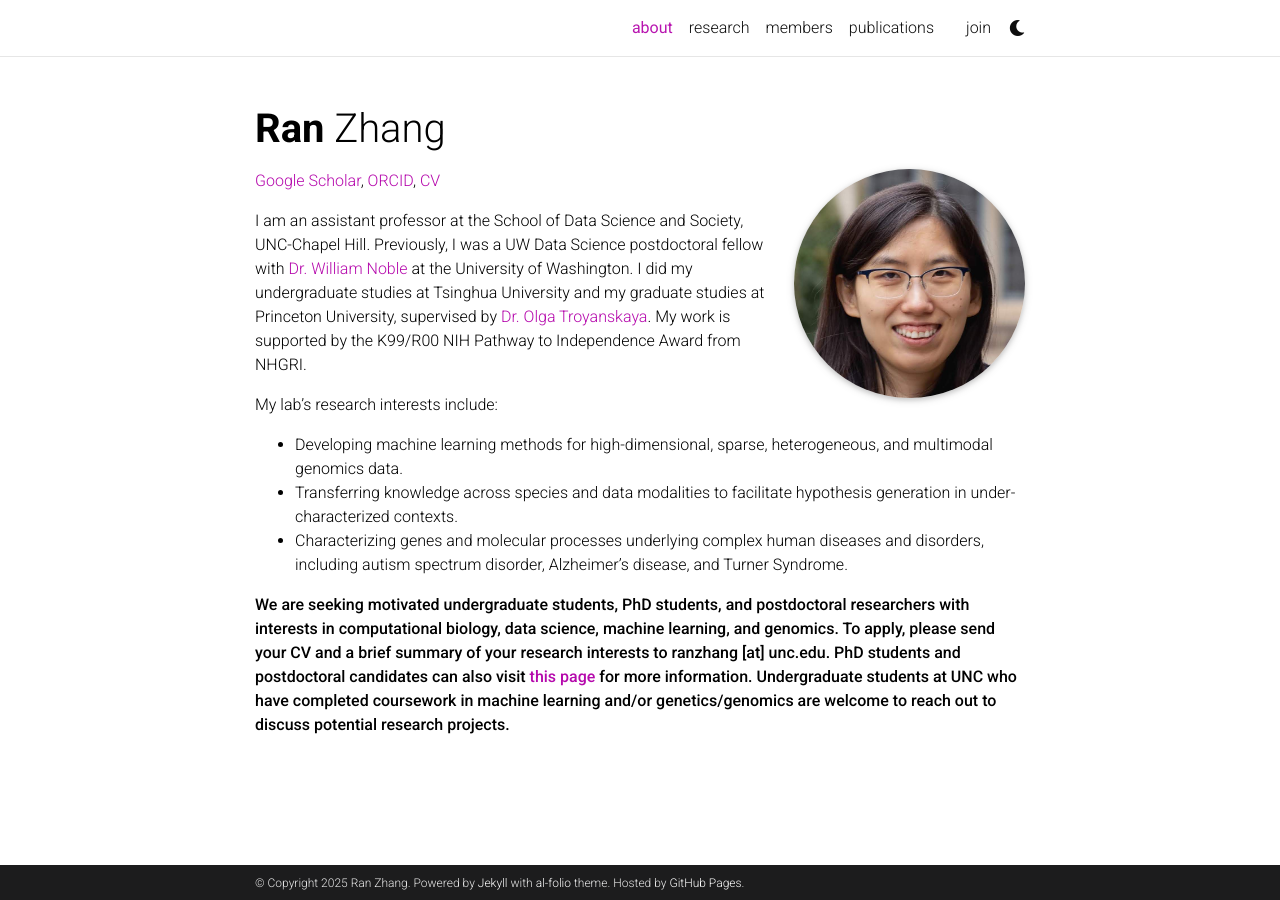
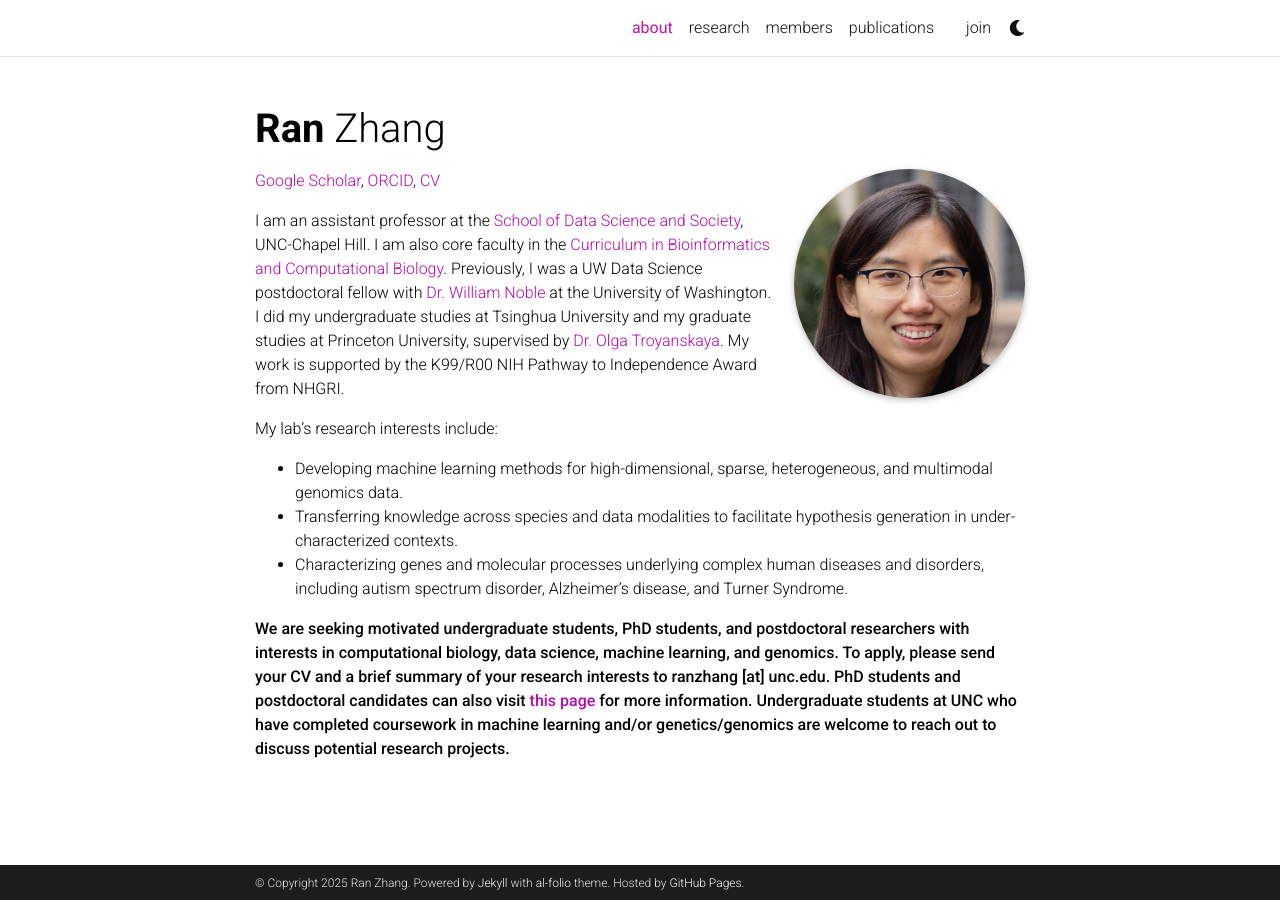
Before and after one commit to RanZhang08/RanZhang08.github.io, a Jekyll site: the page built from _pages/about.md, in a window 1280 px wide. Built offline with Jekyll 4.4.1, drawn with Linux system fonts in a browser that asks for light colours; full-size pictures stand in for the smaller copies a plugin makes; comment, search, counter and statistics services are not loaded; a style sheet for code colours, icons or effects is not loaded.

Commit message:
fix typo and add affiliation

```diff
--- a/_data/lab_members.yml
+++ b/_data/lab_members.yml
@@ -14,7 +14,7 @@
   role: Postdoctoral Researcher
   image: assets/img/lab/NatalieRittenhouse.jpeg
   bio: >
-    Natalie earned her PhD in Genetics and Molecular Biology at UNC- Chapel Hill,
+    Natalie earned her PhD in Genetics and Molecular Biology at UNC-Chapel Hill,
     where she trained under Dr. Jill Dowen to investigate protein-protein interactions
     that regulate DNA organization and ensure proper gene expression.
     Building on this foundation, her current research utilizes machine learning approaches
--- a/_pages/about.md
+++ b/_pages/about.md
@@ -20,7 +20,7 @@ social: false  # includes social icons at the bottom of the page
 [ORCID](https://orcid.org/0000-0002-7630-1251),
 [CV](/assets/pdf/RanZhang_cv.pdf)
 
-I am an assistant professor at the School of Data Science and Society, UNC-Chapel Hill.
+I am an assistant professor at the [School of Data Science and Society](https://datascience.unc.edu/), UNC-Chapel Hill. I am also core faculty in the [Curriculum in Bioinformatics and Computational Biology](https://bcb.unc.edu/).
 Previously, I was a UW Data Science postdoctoral fellow with [Dr. William Noble](https://noble.gs.washington.edu/~wnoble/) at the University of Washington. I did my undergraduate studies at Tsinghua University and my graduate studies at Princeton University, supervised by [Dr. Olga Troyanskaya](https://function.princeton.edu/). My work is supported by the K99/R00 NIH Pathway to Independence Award from NHGRI.
 
 <!--
```
Also changed, not shown: _pages/join.md (+1 -1 lines).
